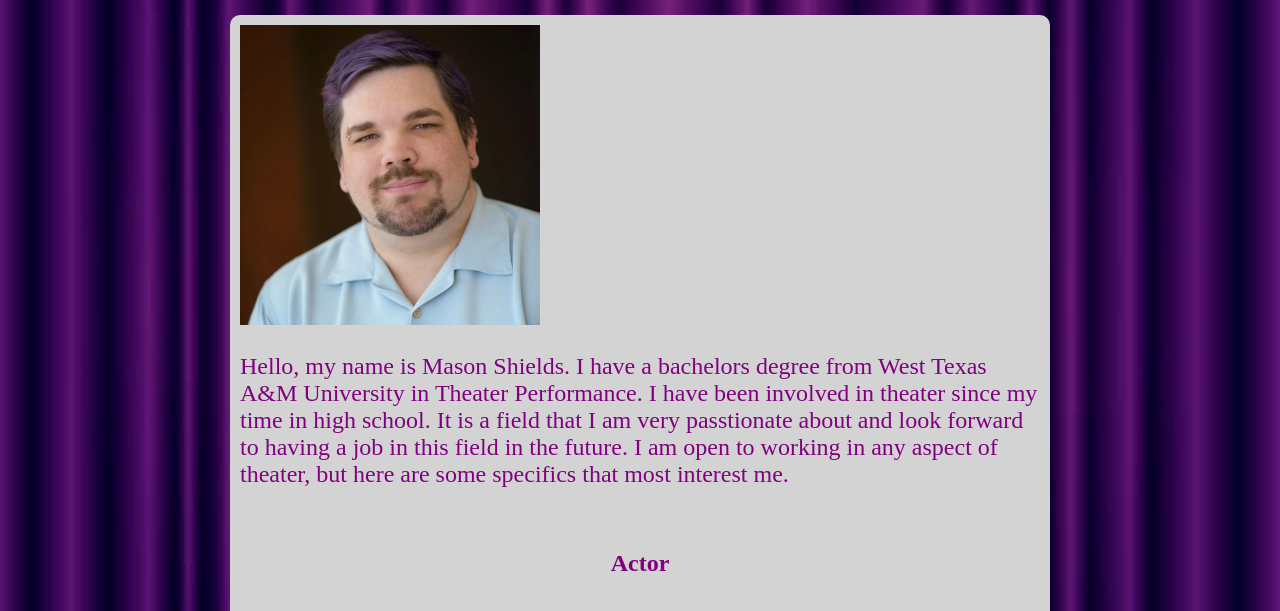
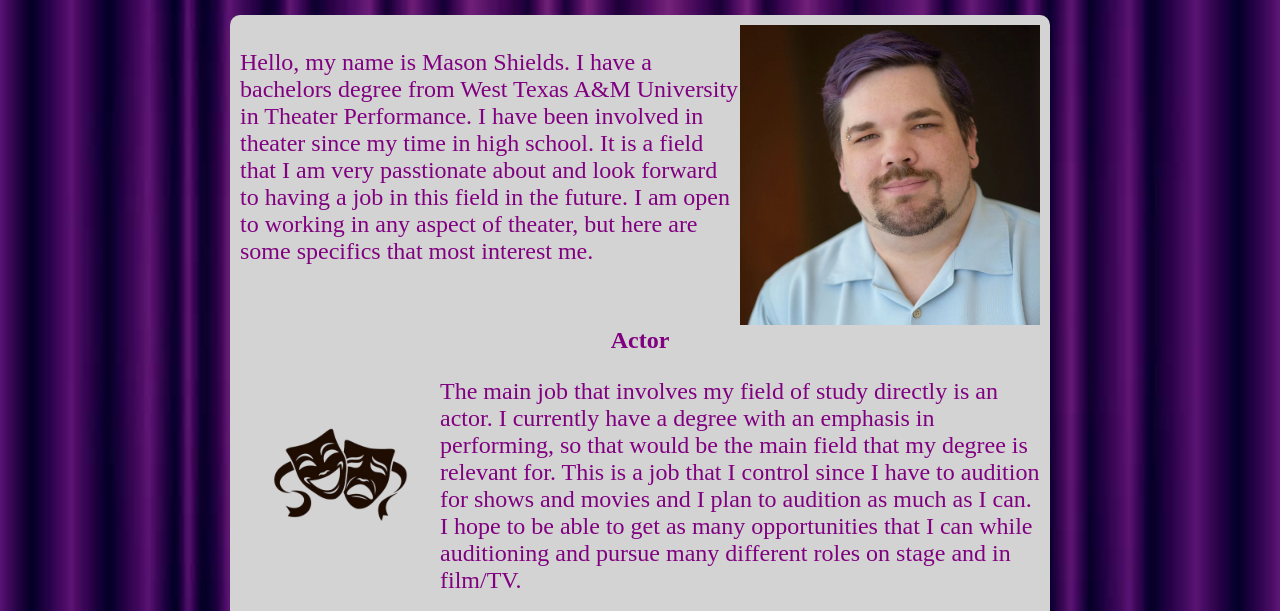
Before and after one commit to masonshields92/masonshields92.github.io, a plain HTML site: page index.html in a window 1280 px wide. Shown: the part 189-800 px from the top of the page. Drawn offline with Linux system fonts and the light colour scheme.

Commit message:
Update style.css

```diff
--- a/style.css
+++ b/style.css
@@ -53,6 +53,12 @@ h2 {
 }
 ul {
     font-size: x-large;
+}
+.borderleft{
+    float: left;
+}
+.borderright{
+    float: right;
 }
 .menu{
     padding: 25px;
```
